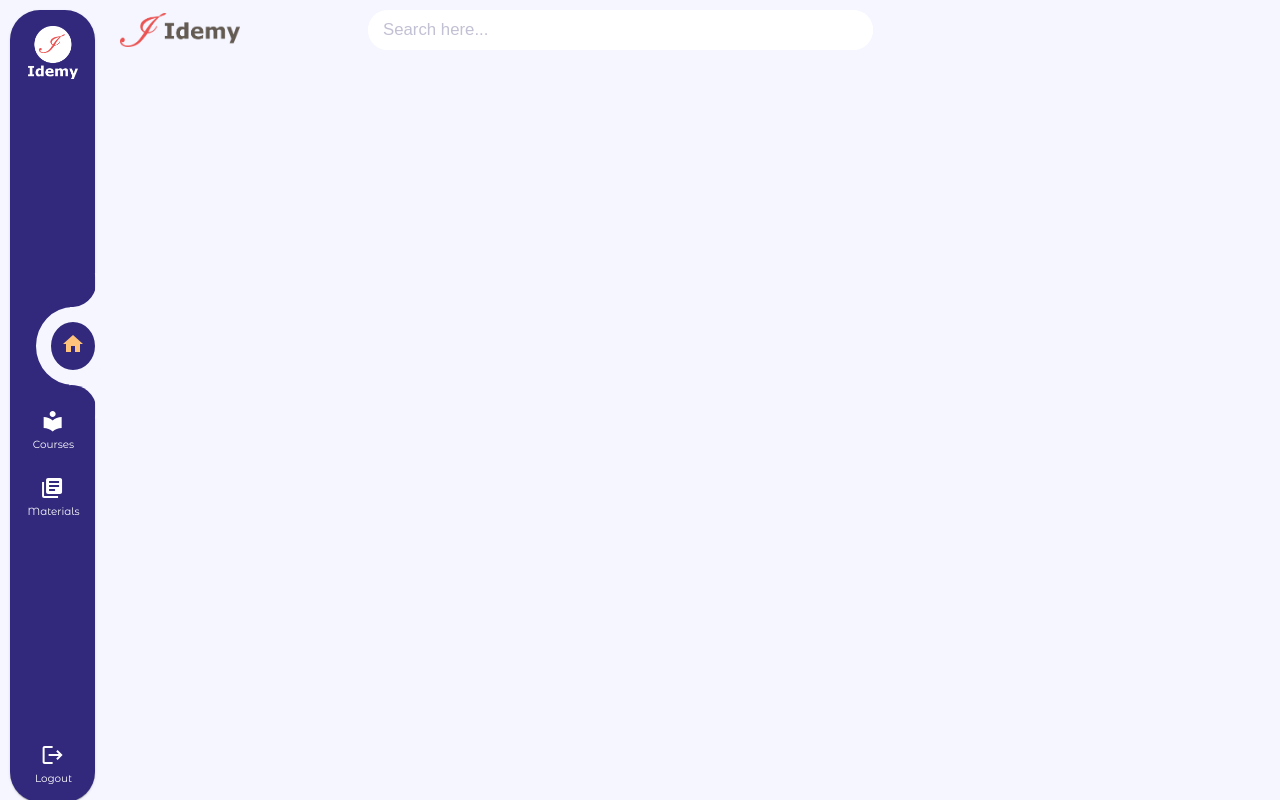
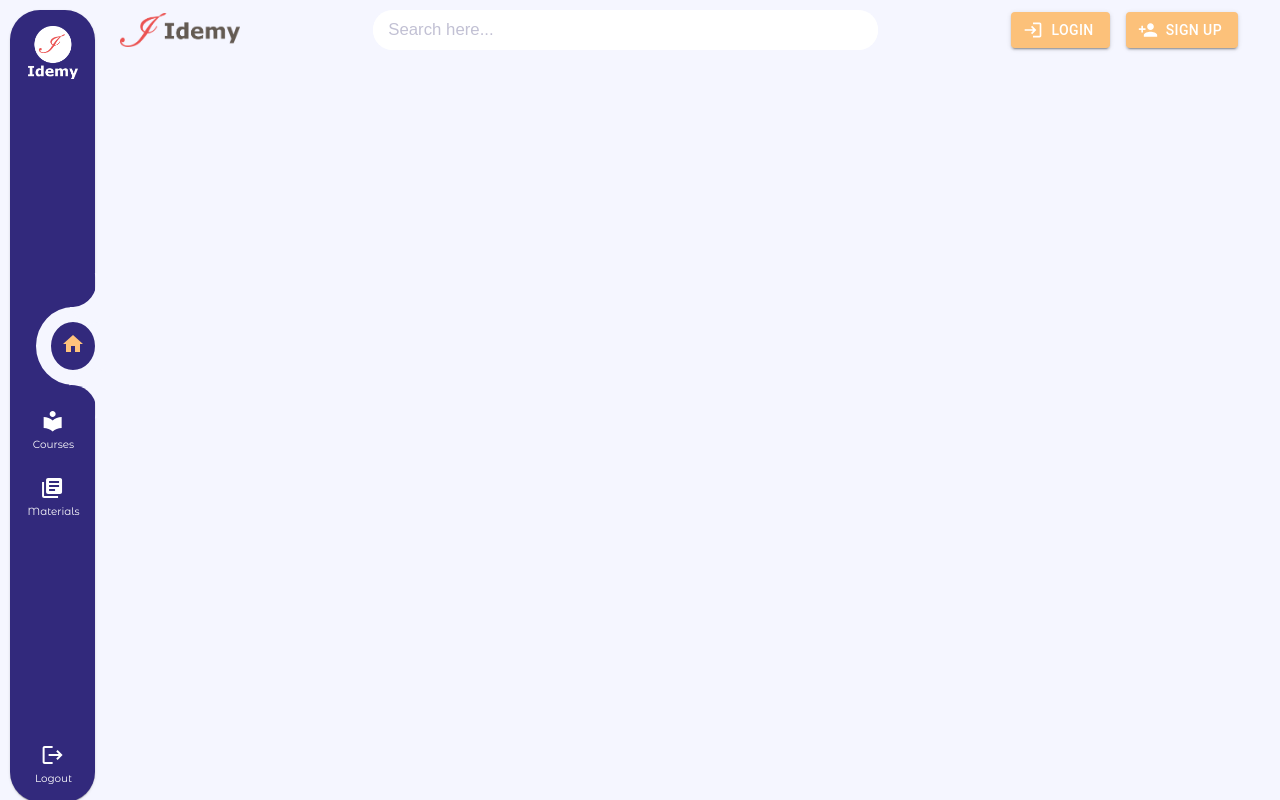
Before and after one commit to imprasanna/E-learning-website-Idemy, a React (Create React App) app in the folder client/: page / in a window 1280 px wide. Built offline with nearby package versions, Linux system fonts and the light colour scheme; the HTML template or start-up script is replaced by a standard one.

Commit message:
Login and SignUp buttons added on top nav

```diff
--- a/client/src/components/TopNav.js
+++ b/client/src/components/TopNav.js
@@ -4,14 +4,19 @@ import { Paper } from "@mui/material";
 import "../TopNav.css";
 import SearchIcon from "@mui/icons-material/Search";
 import { useDispatch } from "react-redux";
-// import LoginIcon from "@mui/icons-material/Login";
 import { resetNav } from "../store/slices/navStateSlice";
 import { useNavigate } from "react-router-dom";
+import { Button } from "@mui/material";
+import LoginIcon from "@mui/icons-material/Login";
+import PersonAddIcon from "@mui/icons-material/PersonAdd";
+import { Link } from "react-router-dom";
 
 const TopNav = () => {
   const [searchIcon, renderSearchIcon] = useState(false);
   const [searchFocusOutline, renderFocusOutline] = useState(false);
   const [translation, translateBox] = useState(false);
+  const [loginHover, loginButtonIsHovered] = useState(false);
+  const [signUpHover, signUpButtonIsHovered] = useState(false);
 
   const dispatch = useDispatch();
   const navigate = useNavigate();
@@ -36,17 +41,26 @@ const TopNav = () => {
   return (
     <div>
       <div className="body" style={{ marginLeft: "110px" }}>
-        <div style={{ width: "100%", display: "flex", alignItems: "center" }}>
+        <div
+          style={{
+            width: "100%",
+            display: "flex",
+            alignItems: "center",
+            justifyContent: "space-between",
+          }}
+        >
           <img
             onClick={handleClick}
-            style={{ userSelect: "none", cursor: "pointer" }}
+            style={{
+              userSelect: "none",
+              cursor: "pointer",
+            }}
             width="120px"
             src={logo}
             alt="Idemy logo"
           />
           <Paper
             sx={{
-              marginLeft: "8rem",
               display: "flex",
               alignItems: "center",
               color: "#c2c1d4",
@@ -70,6 +84,34 @@ const TopNav = () => {
               type="text"
             />
           </Paper>
+
+          <div className="buttons" style={{ marginRight: "2rem" }}>
+            <Link to="/login">
+              <Button
+                sx={{ background: "#fcc17a" }}
+                startIcon={<LoginIcon />}
+                onMouseEnter={() => loginButtonIsHovered(true)}
+                onMouseLeave={() => loginButtonIsHovered(false)}
+                color="success"
+                variant={loginHover ? "outlined" : "contained"}
+              >
+                Login
+              </Button>
+            </Link>
+
+            <Link to="/signup">
+              <Button
+                sx={{ background: "#fcc17a", marginLeft: "1rem" }}
+                startIcon={<PersonAddIcon />}
+                onMouseEnter={() => signUpButtonIsHovered(true)}
+                onMouseLeave={() => signUpButtonIsHovered(false)}
+                color="success"
+                variant={signUpHover ? "outlined" : "contained"}
+              >
+                Sign Up
+              </Button>
+            </Link>
+          </div>
         </div>
       </div>
     </div>
```
